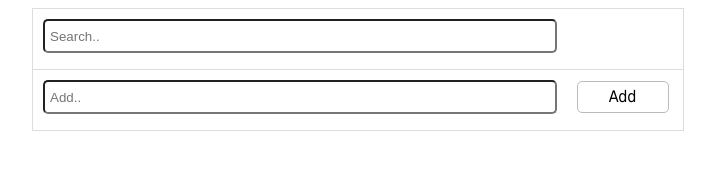
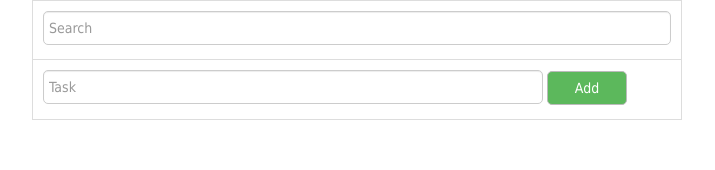
Before and after one commit to Kirill380/ToDo-list, a plain HTML site: page index.html in a window 1280 px wide. Shown: the whole page, without its empty margins (283-998 px from the left). Drawn offline with nearby package versions, Linux system fonts and the light colour scheme.

Commit message:
use bootstrap styles

```diff
--- a/css/todo-list.css
+++ b/css/todo-list.css
@@ -1,4 +1,5 @@
 /*TODO separate diff styles to files*/
+/*TODO rename add form class*/
 .todo-list {
     margin: 0 auto;
     width: 650px;
@@ -14,6 +15,10 @@
 
 .todo-list__item:first-child {
     border: 1px solid #DDD;
+}
+
+.todo-list__item_control {
+    padding: 10px;
 }
 
 /*todo list item*/
@@ -66,25 +71,27 @@
 
 .add-form__field {
     display: inline-block;
-    margin: 5px;
-    padding: 5px;
 }
 
 
 .add-form__field input {
     width: 500px;
-    height: 20px;
     border-radius: 5px;
     padding: 5px;
+}
+
+.add-form__field.add-form__field_large {
+    width: 100%;
+}
+
+.add-form__field.add-form__field_large input {
+    width: 100%;
 }
 
 .add-form__button {
     cursor: pointer;
     display: inline-block;
-    margin: 5px;
     width:80px;
-    padding: 5px;
-    height: 20px;
     border:1px solid #BBB;
     border-radius: 5px;
     text-align: center;
--- a/index.html
+++ b/index.html
@@ -5,14 +5,15 @@
     <meta charset="UTF-8">
     <title>Todo list</title>
     <link rel="stylesheet" href="https://maxcdn.bootstrapcdn.com/font-awesome/4.5.0/css/font-awesome.min.css">
+    <link rel="stylesheet" href="./css/bootstrap.css"/>
     <link rel="stylesheet" href="./css/todo-list.css"/>
 </head>
 <body>
 <div class="todo-list">
 
     <div class="todo-list__item todo-list__item_control">
-        <div class="add-form__field">
-            <input class="jsFieldSearch" type="text" name="search" placeholder="Search.."/>
+        <div class="add-form__field add-form__field_large">
+            <input class="form-control jsFieldSearch" type="text" name="search" placeholder="Search"/>
         </div>
     </div>
 
@@ -30,9 +31,9 @@
 
     <div class="todo-list__item todo-list__item todo-list__item_control">
         <div class="add-form__field">
-            <input class="jsAddField" type="text" name="add" placeholder="Add.."/>
+            <input class="form-control jsAddField" type="text" name="add" placeholder="Task"/>
         </div>
-        <div class="add-form__button jsAdd">Add</div>
+        <div class="btn btn-success add-form__button jsAdd">Add</div>
     </div>
 
 </div>
```
